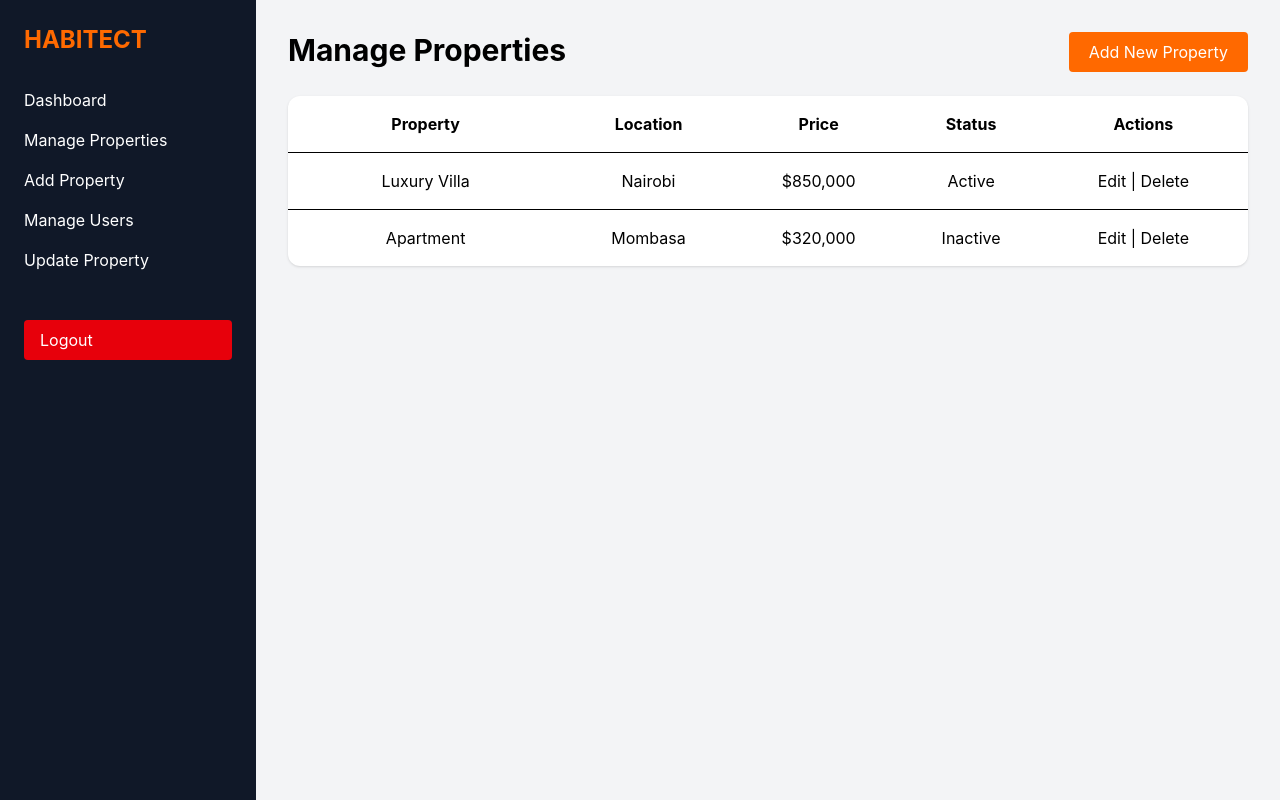
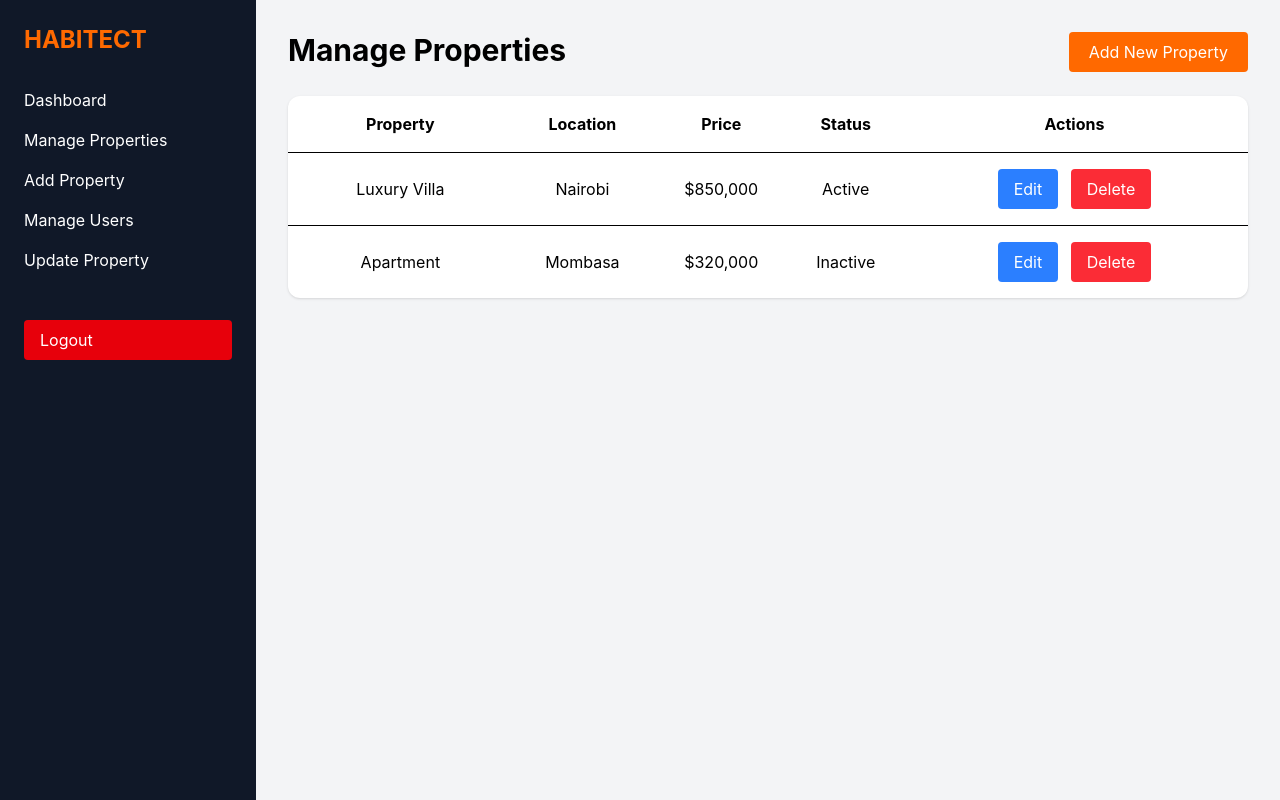
Before and after one commit to abdikadir-mohamed-dev/Habitect-web-app, a React (Vite) app: page /admin/properties in a window 1280 px wide. Built offline with nearby package versions, Linux system fonts and the light colour scheme.

Commit message:
Finish feature/ui-foundation

```diff
--- a/src/components/Navbar.jsx
+++ b/src/components/Navbar.jsx
@@ -30,7 +30,7 @@ const Navbar = () => {
             About
           </NavLink>
 
-          <NavLink
+                    <NavLink
             to="/contact"
             className={({ isActive }) =>
               isActive ? "text-amber-600" : "text-gray-700 hover:text-amber-600"
--- a/src/pages/AdminProperties.jsx
+++ b/src/pages/AdminProperties.jsx
@@ -43,7 +43,7 @@ const AdminProperties = () => {
               <td>Nairobi</td>
               <td>$850,000</td>
               <td>Active</td>
-              <td>Edit | Delete</td>
+              <td className="p-4 space-x-2"><button className="bg-blue-500 text-white px-4 py-2 rounded">Edit</button> <button className="bg-red-500 text-white px-4 py-2 rounded">Delete</button></td>
             </tr>
 
             <tr className="text-center">
@@ -51,7 +51,7 @@ const AdminProperties = () => {
               <td>Mombasa</td>
               <td>$320,000</td>
               <td>Inactive</td>
-              <td>Edit | Delete</td>
+              <td className="p-4 space-x-2"><button className="bg-blue-500 text-white px-4 py-2 rounded">Edit</button> <button className="bg-red-500 text-white px-4 py-2 rounded">Delete</button></td>
             </tr>
 
           </tbody>
--- a/src/pages/EditProperty.jsx
+++ b/src/pages/EditProperty.jsx
@@ -1,6 +1,8 @@
+import AdminSidebar from "../components/AdminSidebar";
 const EditProperty = () => {
   return (
     <div className="flex bg-gray-100 min-h-screen">
+      <AdminSidebar />
       <div className="flex-1 p-8">
         <h1 className="text-3xl font-bold mb-8">Edit Property</h1>
         <h3>Update Property Details</h3>
```
